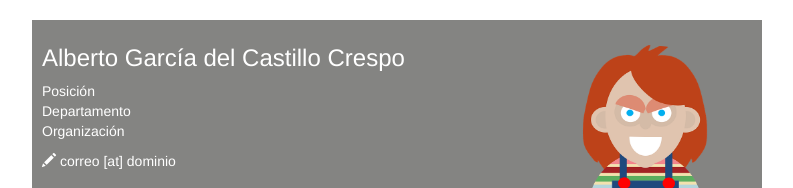
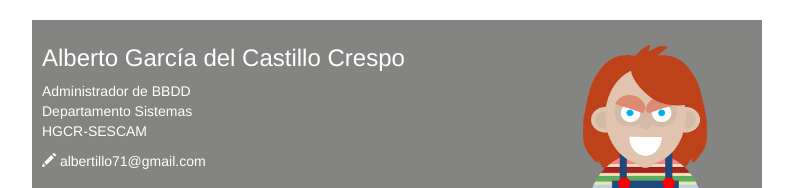
Before and after one commit to alberchi/alberchi.github.io, a plain HTML site: page index.html in a window 1280 px wide. Shown: the top 188 px of the page, without its empty margins (243-1036 px from the left). Drawn offline with nearby package versions, Linux system fonts and the light colour scheme.

Commit message:
Añadidos datos de correo

```diff
--- a/index.html
+++ b/index.html
@@ -20,13 +20,13 @@
       <h3>Alberto García del Castillo Crespo <span><img style="width: 214px; height: 164px;" class='img-circle' alt="Nombre y Apellido(s)" src="img/foto.png" align="right"></span></h3>
       <p>
         <!--Sustituir por los datos del alumno-->
-        Posición<br>
-        Departamento<br>
-        Organización
+        Administrador de BBDD<br>
+        Departamento Sistemas<br>
+        HGCR-SESCAM
       </p>
       <address>
         <!--Sustituir por los datos del alumno-->
-        <span class='glyphicon glyphicon-pencil'></span> correo [at] dominio <br>
+        <span class='glyphicon glyphicon-pencil'></span> albertillo71@gmail.com <br>
       </address>
 
       <!--Sustituir por los datos del alumno-->
```
